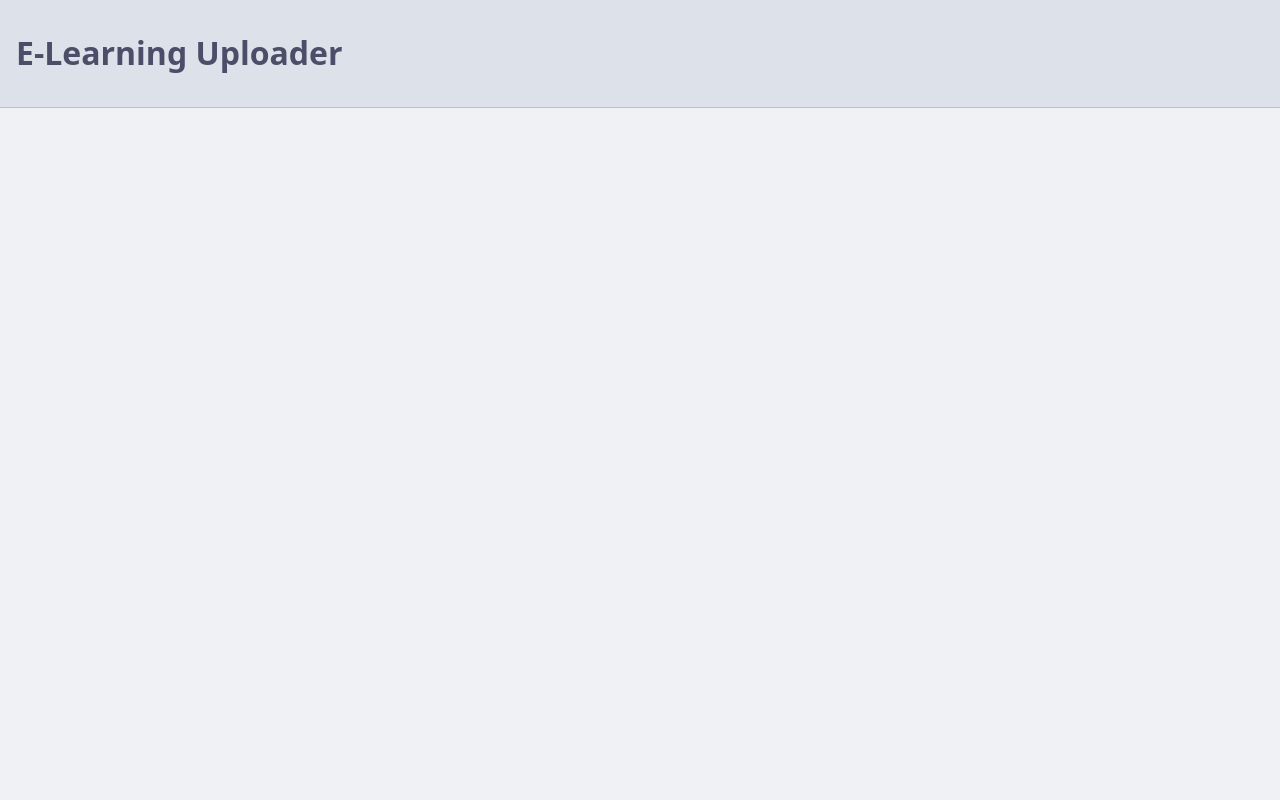
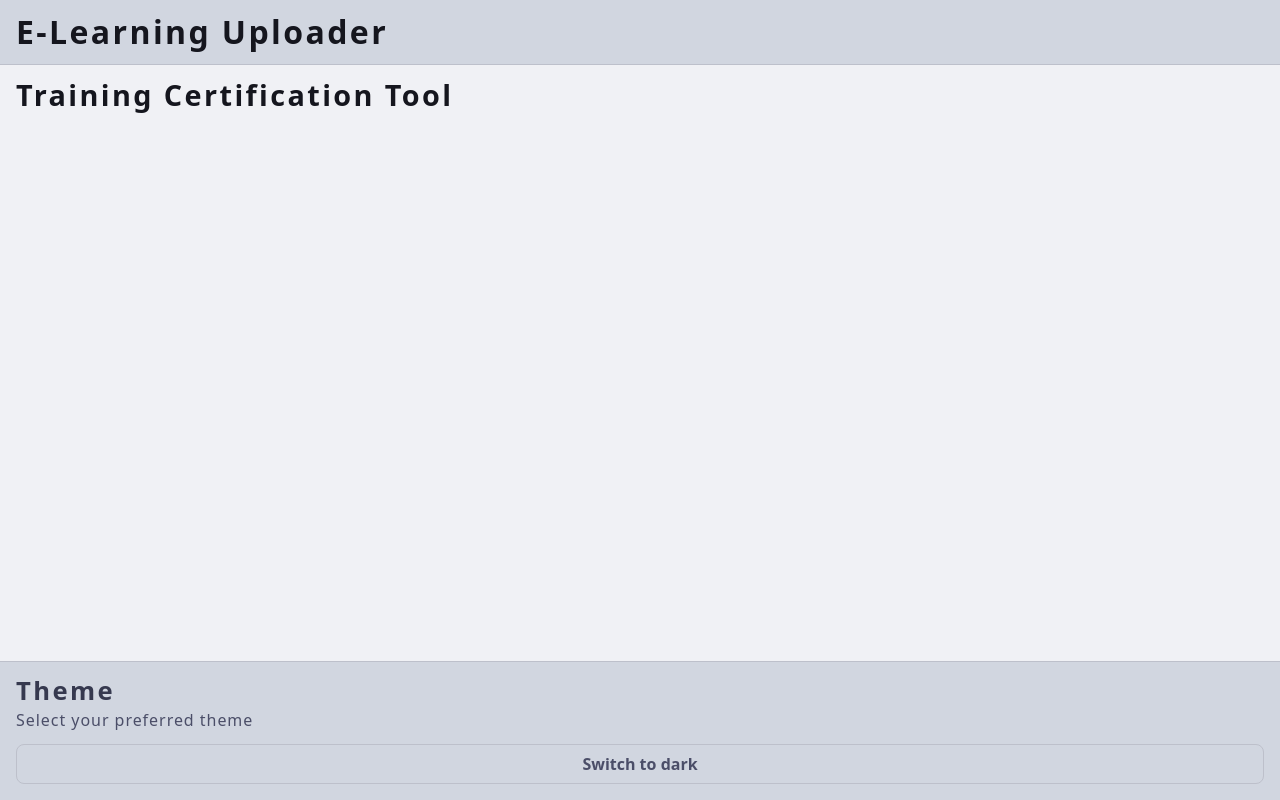
Before and after one commit to faelf/ELearningUploader, a website built with Vite: page index.html in a window 1280 px wide. Built offline with nearby package versions, Linux system fonts and the light colour scheme.

Commit message:
feat: theme selection

```diff
--- a/index.html
+++ b/index.html
@@ -2,6 +2,16 @@
 <html lang="en-GB">
 
 <head>
+  <script>
+    (() => {
+      const savedTheme = localStorage.getItem("theme");
+      const systemTheme = window.matchMedia("(prefers-color-scheme: dark)").matches
+        ? "dark"
+        : "light";
+
+      document.documentElement.dataset.theme = savedTheme ?? systemTheme;
+    })();
+  </script>
   <meta charset="UTF-8">
   <meta name="viewport" content="width=device-width, initial-scale=1.0">
   <link rel="stylesheet" href="src/style/style.css">
@@ -15,6 +25,25 @@
       <h1>E-Learning Uploader</h1>
     </div>
   </header>
+
+  <main>
+    <div class="container">
+      <section>
+        <h2>Training Certification Tool</h2>
+      </section>
+    </div>
+
+  </main>
+
+  <footer>
+    <div class="container grid col-300-fit">
+      <section class="grid gap-sm">
+        <h3>Theme</h3>
+        <p>Select your preferred theme</p>
+        <button type="button" class="btn" data-action="theme">Change Theme</button>
+      </section>
+    </div>
+  </footer>
 </body>
 
 </html>
--- a/src/main.ts
+++ b/src/main.ts
@@ -0,0 +1,20 @@
+import * as theme from "./utilities/theme.ts";
+
+function init(): void {
+  theme.init();
+}
+
+document.addEventListener("click", (event: MouseEvent): void => {
+  if (!(event.target instanceof Element)) return;
+
+  const action = event.target.closest<HTMLElement>("[data-action]");
+  if (!action) return;
+
+  switch (action.dataset.action) {
+    case "theme":
+      theme.click();
+      break;
+  }
+});
+
+document.addEventListener("DOMContentLoaded", init);
--- a/src/style/style.css
+++ b/src/style/style.css
@@ -1,17 +1,17 @@
 :root {
-  --bg-body: hsl(220 23% 95%);
-  --bg-middle: hsl(220 22% 92%);
-  --bg-surface: hsl(220 21% 89%);
-  --border-color: hsl(227 12% 77%);
-  --text: hsl(234 16% 35%);
-  --heading: hsl(231 19% 26%);
-  --heading-accent: hsl(231 19% 10%);
-  --text-muted: hsl(229 9% 43%);
-  --primary: hsl(219 91% 54%);
-  --gray: hsl(228 11% 65%);
-  --red: hsl(347 87% 44%);
-  --yellow: hsl(36 77% 49%);
-  --text-on-colour: hsl(220 23% 95%);
+  --bg-body:          hsl(220 20% 95%);
+  --bg-middle:        hsl(220 20% 90%);
+  --bg-surface:       hsl(220 20% 85%);
+  --border-color:     hsl(227 12% 77%);
+  --text:             hsl(234 16% 35%);
+  --heading:          hsl(231 19% 26%);
+  --heading-accent:   hsl(231 19% 10%);
+  --text-muted:       hsl(229 9% 43%);
+  --primary:          hsl(219 91% 54%);
+  --gray:             hsl(228 11% 65%);
+  --red:              hsl(347 87% 44%);
+  --yellow:           hsl(36 77% 49%);
+  --text-on-colour:   hsl(220 23% 95%);
   --page-max-width: 1550px;
   --border-radius: 0.5rem;
   --fs-sm: 0.8rem;
@@ -24,23 +24,21 @@
 }
 
 [data-theme="dark"] {
-  --bg-body: hsl(240 21% 15%);
-  --bg-middle: hsl(240 21% 18%);
-  --bg-surface: hsl(237 16% 23%);
-  --border-color: hsl(233 12% 39%);
-  --text: hsl(227 70% 85%);
-  --heading: hsl(227 70% 90%);
-  --heading-accent: hsl(266 85% 70%);
-  --text-muted: hsl(228 24% 72%);
-  --primary: hsl(217 92% 76%);
-  --red: hsl(343 81% 75%);
-  --yellow: hsl(41 86% 83%);
-  --text-on-colour: hsl(240 21% 15%);
+  --bg-body:          hsl(240 21% 15%);
+  --bg-middle:        hsl(240 21% 18%);
+  --bg-surface:       hsl(237 16% 23%);
+  --border-color:     hsl(233 12% 39%);
+  --text:             hsl(227 70% 85%);
+  --heading:          hsl(227 70% 90%);
+  --heading-accent:   hsl(266 85% 70%);
+  --text-muted:       hsl(228 24% 72%);
+  --primary:          hsl(217 92% 76%);
+  --red:              hsl(343 81% 75%);
+  --yellow:           hsl(41 86% 83%);
+  --text-on-colour:   hsl(240 21% 15%);
 }
 
-*, *::before, *::after {
-  box-sizing: border-box;
-}
+*, *::before, *::after { box-sizing: border-box; }
 
 html, body {
   overscroll-behavior-y: none;
@@ -59,6 +57,8 @@ body {
   margin: 0;
   padding: 0;
   block-size: 100svh;
+  display: grid;
+  grid-template-rows: auto 1fr auto;
 }
 
 /*
@@ -75,3 +75,67 @@ header {
   background: var(--bg-surface);
   border-bottom: 1px solid var(--border-color);
 }
+
+footer {
+  background: var(--bg-surface);
+  border-top: 1px solid var(--border-color);
+}
+
+/*
+  Typography
+  ---------------------------------------------------
+*/
+h1, h2, h3, h4, h5, h6 { font-weight: 700; letter-spacing: 0.15rem; margin: 0; }
+h1, .h1 { color: var(--heading-accent); font-size: 2rem; }
+h2, .h2 { color: var(--heading-accent); font-size: 1.8rem; }
+h3, .h3 { color: var(--heading);        font-size: 1.6rem; }
+h4, .h4 { color: var(--heading);        font-size: 1.4rem; }
+h5, .h5 { color: var(--text);           font-size: 1.2rem; }
+h6, .h6 { color: var(--text-muted);     font-size: 1rem; }
+p { margin: 0; margin-block-end: var(--spacing-sm); letter-spacing: 0.06rem; }
+
+/*
+  Button Styles
+  ---------------------------------------------------
+*/
+.btn {
+  display: flex;
+  align-items: center;
+  justify-content: center;
+  gap: var(--spacing-md);
+  background: transparent;
+  border: 1px solid var(--border-color);
+  border-radius: var(--border-radius);
+  cursor: pointer;
+  color: var(--text);
+  font-family: inherit;
+  font-weight: bold;
+  transition: all 0.2s ease-in-out;
+}
+
+.btn {
+  min-block-size: 38px;
+  font-size: var(--fs-md);
+  padding: var(--spacing-sm) var(--spacing-md);
+}
+
+.btn:not(:disabled):active {
+  transform: scale(0.975);
+}
+
+.btn:not(:disabled):hover {
+  color: var(--text-on-colour);
+  border: 1px solid var(--primary);
+  background: var(--primary);
+  filter: none;
+}
+
+/*
+  Utility Classes
+  ---------------------------------------------------
+*/
+.grid { display: grid; }
+.gap-sm { gap: var(--spacing-sm); }
+.gap-md { gap: var(--spacing-md); }
+.col-300-fill { grid-template-columns: repeat(auto-fill, minmax(min(300px, 100%), 1fr)); }
+.col-300-fit { grid-template-columns: repeat(auto-fit, minmax(min(300px, 100%), 1fr)); }
--- /dev/null
+++ b/src/utilities/theme.ts
@@ -0,0 +1,34 @@
+type Theme = "light" | "dark";
+
+function updateThemeButton(theme: "light" | "dark"): void {
+  const btn = document.querySelector("[data-action='theme']");
+  if (!btn) return;
+  btn.textContent = theme === "dark" ? "Switch to light" : "Switch to dark";
+}
+
+export function init(): void {
+  const saved = localStorage.getItem("theme");
+  let theme: Theme = "light";
+  if (saved === "light" || saved === "dark") {
+    theme = saved;
+  } else if (document.documentElement.dataset.theme === "light") {
+    theme = "light";
+  } else if (document.documentElement.dataset.theme === "dark") {
+    theme = "dark";
+  }
+  document.documentElement.dataset.theme = theme;
+  localStorage.setItem("theme", theme);
+  updateThemeButton(theme);
+}
+
+export function click(): void {
+  const root = document.documentElement;
+
+  const theme: "light" | "dark" =
+    root.dataset.theme === "light" ? "dark" : "light";
+
+  root.dataset.theme = theme;
+  localStorage.setItem("theme", theme);
+
+  updateThemeButton(theme);
+}
```
